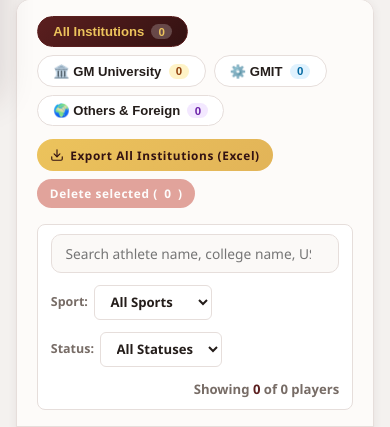
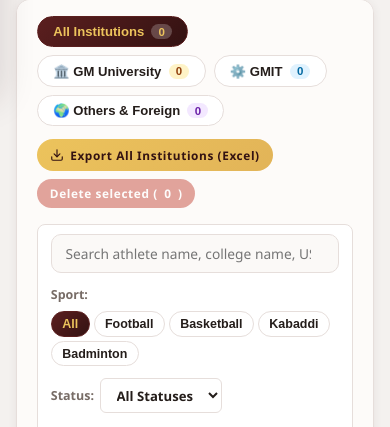
Before and after one commit to Nethrapalmjali/league4, a Flask app: page /admin/dashboard in a window 390 px wide, after a click that opens the changed part. Shown: the part 1407-1834 px from the top of the page. Run offline with Flask 3, Linux system fonts and the light colour scheme; the visitor is signed in with stand-in values (Sample User, id 1); some libraries are stand-ins or nearby versions.

Commit message:
Add responsive sport filter buttons to GMU/GMIT section and implement filterSportCategory

```diff
--- a/templates/admin_dashboard.html
+++ b/templates/admin_dashboard.html
@@ -495,14 +495,20 @@
           </div>
         </div>
 
-        <!-- Secondary Toolbar: Search, Sport & Status dropdowns, Count indicator -->
+        <!-- Secondary Toolbar: Search, Sport buttons & Status dropdowns, Count indicator -->
         <div style="display:flex; gap:0.75rem; flex-wrap:wrap; align-items:center; background:#fff; padding:0.6rem 0.8rem; border-radius:8px; border:1px solid var(--line);">
           <div style="flex:1; min-width:220px;">
             <input type="search" id="inst-search-input" class="search" style="width:100%;" placeholder="Search athlete name, college name, USN, branch, position…">
           </div>
-          <div style="display:flex; align-items:center; gap:0.4rem;">
-            <label for="inst-sport-select" style="font-size:0.78rem; font-weight:700; color:var(--muted); white-space:nowrap;">Sport:</label>
-            <select id="inst-sport-select" style="padding:0.4rem 0.7rem; border-radius:6px; border:1px solid var(--line); font-size:0.82rem; font-weight:600; background:#fff; color:var(--ink);">
+          <div style="display:flex; align-items:center; gap:0.4rem; flex-wrap:wrap;">
+            <span style="font-size:0.78rem; font-weight:700; color:var(--muted); white-space:nowrap;">Sport:</span>
+            <div class="filter-pills" id="inst-sport-pills" style="display:inline-flex; gap:0.25rem; flex-wrap:wrap;">
+              <button type="button" class="filter-pill is-active" data-sport="all" onclick="filterInstitutionSport('all')" style="padding:0.3rem 0.65rem; font-size:0.78rem;">All</button>
+              {% for s in sports %}
+                <button type="button" class="filter-pill" data-sport="{{ s|lower }}" onclick="filterInstitutionSport('{{ s|lower }}')" style="padding:0.3rem 0.65rem; font-size:0.78rem;">{{ s }}</button>
+              {% endfor %}
+            </div>
+            <select id="inst-sport-select" style="display:none;">
               <option value="all">All Sports</option>
               {% for s in sports %}
                 <option value="{{ s|lower }}">{{ s }}</option>
@@ -878,6 +884,7 @@
 
     /* ------------------------------------------- institution filtering */
     let activeInst = 'all';
+    let activeInstSport = 'all';
     const exportBaseUrl = "{{ url_for('export_institution', category='all') }}".replace('/all', '');
     const exportBtn = document.getElementById('btn-export-current-inst');
     const instSearch = document.getElementById('inst-search-input');
@@ -890,7 +897,7 @@
     function applyInstFilters() {
       if (!instTable) return;
       const term = (instSearch ? instSearch.value : '').trim().toLowerCase();
-      const sport = instSport ? instSport.value : 'all';
+      const sport = activeInstSport || (instSport ? instSport.value : 'all');
       const status = instStatus ? instStatus.value : 'all';
       let visible = 0;
 
@@ -931,6 +938,15 @@
       applyInstFilters();
     };
 
+    window.filterInstitutionSport = function (sport) {
+      activeInstSport = sport || 'all';
+      if (instSport) instSport.value = activeInstSport;
+      document.querySelectorAll('#inst-sport-pills .filter-pill').forEach(pill => {
+        pill.classList.toggle('is-active', pill.dataset.sport === activeInstSport);
+      });
+      applyInstFilters();
+    };
+
     window.activateInstFilter = function (cat) {
       activate('institutions');
       window.filterInstitution(cat);
@@ -945,8 +961,31 @@
       }
     };
 
+    window.filterSportCategory = function (sport, category, btn) {
+      const cat = (category || 'all').toLowerCase();
+      const table = document.querySelector(`table[data-table="${sport}"]`);
+      if (table) {
+        table.querySelectorAll('tbody tr[data-row]').forEach(row => {
+          const rowGender = (row.dataset.gender || '').toLowerCase();
+          let match = true;
+          if (cat === 'male') match = (rowGender === 'male' || rowGender === 'men');
+          else if (cat === 'female') match = (rowGender === 'female' || rowGender === 'women');
+          row.classList.toggle('is-hidden', !match);
+        });
+      }
+      if (btn && btn.parentElement) {
+        btn.parentElement.querySelectorAll('button').forEach(b => {
+          b.className = 'btn btn--sm btn--ghost';
+        });
+        btn.className = 'btn btn--sm btn--gold';
+      }
+      refresh(sport);
+    };
+
     if (instSearch) instSearch.addEventListener('input', applyInstFilters);
-    if (instSport) instSport.addEventListener('change', applyInstFilters);
+    if (instSport) instSport.addEventListener('change', () => {
+      window.filterInstitutionSport(instSport.value);
+    });
     if (instStatus) instStatus.addEventListener('change', applyInstFilters);
 
     document.querySelectorAll('.nav-item[data-inst-filter]').forEach(btn => {
```
